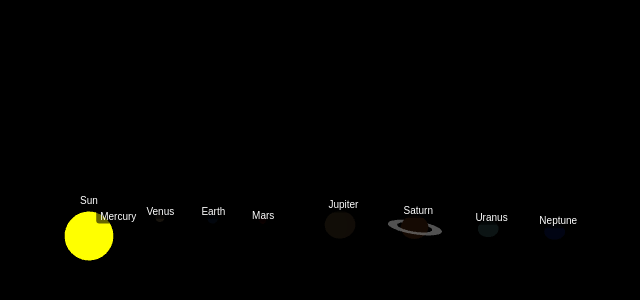
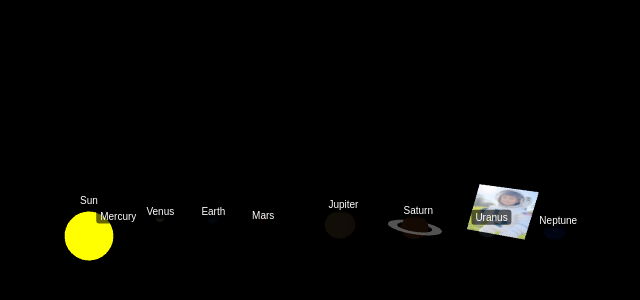
Before and after one commit to Pachira-dev123/solar-system-sim, a website: page index.html in a window 1280 px wide. Shown: the part 164-464 px from the top of the page, without its empty margins (551-1191 px from the left). Drawn offline with nearby package versions, Linux system fonts and the light colour scheme; animation ran at ten frames a second.

Commit message:
feat: Add Theo as a floating object in the simulation

```diff
--- a/index.html
+++ b/index.html
@@ -5,7 +5,15 @@
     <meta name="viewport" content="width=device-width, initial-scale=1.0">
     <title>Three.js Solar System</title>
     <style>
-        body { margin: 0; overflow: hidden; background-color: #000; }
+        body {
+            margin: 0;
+            overflow: hidden;
+            background-color: #000;
+            background-image: url('images/image.jpg'); /* Add the image */
+            background-size: cover; /* Ensure it covers the background */
+            background-position: center; /* Center the image */
+            background-repeat: no-repeat; /* Prevent tiling */
+        }
         canvas { display: block; }
         #label-container {
             position: absolute;
--- a/script.js
+++ b/script.js
@@ -1,6 +1,9 @@
 import * as THREE from 'three';
 import { OrbitControls } from 'three/addons/controls/OrbitControls.js';
 import { CSS2DRenderer, CSS2DObject } from 'three/addons/renderers/CSS2DRenderer.js';
+
+// --- Texture Loader ---
+const textureLoader = new THREE.TextureLoader();
 
 // --- Basic Setup ---
 const scene = new THREE.Scene();
@@ -118,6 +121,22 @@ solarSystemData.forEach(data => {
     }
 });
 
+// --- Create Theo ---
+const theoTexture = textureLoader.load('images/image.jpg');
+const theoGeometry = new THREE.PlaneGeometry(30, 30); // Make him reasonably large
+const theoMaterial = new THREE.MeshBasicMaterial({
+    map: theoTexture,
+    side: THREE.DoubleSide, // Visible from both sides
+    transparent: true,     // Allow transparency
+    // alphaTest: 0.1      // Optional: only render pixels above a certain alpha threshold
+});
+const theoMesh = new THREE.Mesh(theoGeometry, theoMaterial);
+theoMesh.name = "Theo";
+scene.add(theoMesh);
+
+// Add Theo to objects array for potential interaction (like focus), but handle animation separately
+celestialObjects.push({ mesh: theoMesh, data: { name: 'Theo' }, isTheo: true });
+
 
 // --- Animation Loop ---
 const clock = new THREE.Clock(); // For more consistent animation speed (optional but good)
@@ -126,19 +145,43 @@ function animate() {
     requestAnimationFrame(animate);
 
     const delta = clock.getDelta(); // Time elapsed since last frame
+    const elapsedTime = clock.getElapsedTime(); // Total time elapsed
 
     // Update celestial objects
     celestialObjects.forEach(obj => {
+        if (obj.isTheo) {
+            // --- Theo's Cool Animation ---
+            const orbitRadiusX = 300; // Wider than Neptune
+            const orbitRadiusZ = 200;
+            const speed = 0.1; // How fast he moves
+            const tiltAngle = Math.PI / 6; // Tilt the orbit 30 degrees
+
+            // Calculate position in a tilted ellipse
+            const angle = elapsedTime * speed;
+            const x = Math.cos(angle) * orbitRadiusX;
+            let z = Math.sin(angle) * orbitRadiusZ;
+            let y = Math.sin(angle) * orbitRadiusZ * Math.sin(tiltAngle); // Apply tilt to Y
+            z = z * Math.cos(tiltAngle); // Adjust Z based on tilt
+
+            obj.mesh.position.set(x, y, z);
+
+            // Gentle spin
+            obj.mesh.rotation.z += 0.005;
+
+            // Make Theo always face the camera (Billboard effect)
+            obj.mesh.lookAt(camera.position);
+
+        } else {
+            // --- Existing Planet Animation ---
             // Rotation (Spinning on axis)
             if (obj.data.rotationSpeed) {
                 obj.mesh.rotation.y += obj.data.rotationSpeed; // Simple Y-axis rotation
-            // For more realism, you could introduce axial tilt here:
-            // obj.mesh.rotateOnAxis(new THREE.Vector3(tiltX, tiltY, tiltZ).normalize(), obj.data.rotationSpeed);
             }
 
             // Orbit (Revolving around the sun)
             if (obj.pivot && obj.data.orbitalSpeed) {
-            obj.pivot.rotation.y += obj.data.orbitalSpeed * 0.5; // Slow down orbit slightly for visual clarity
+                obj.pivot.rotation.y += obj.data.orbitalSpeed * 0.5; // Slow down orbit slightly
+            }
         }
     });
 
```
Also changed, not shown: images/image.jpg (added). Lines whose indentation alone changed are shown as unchanged.
